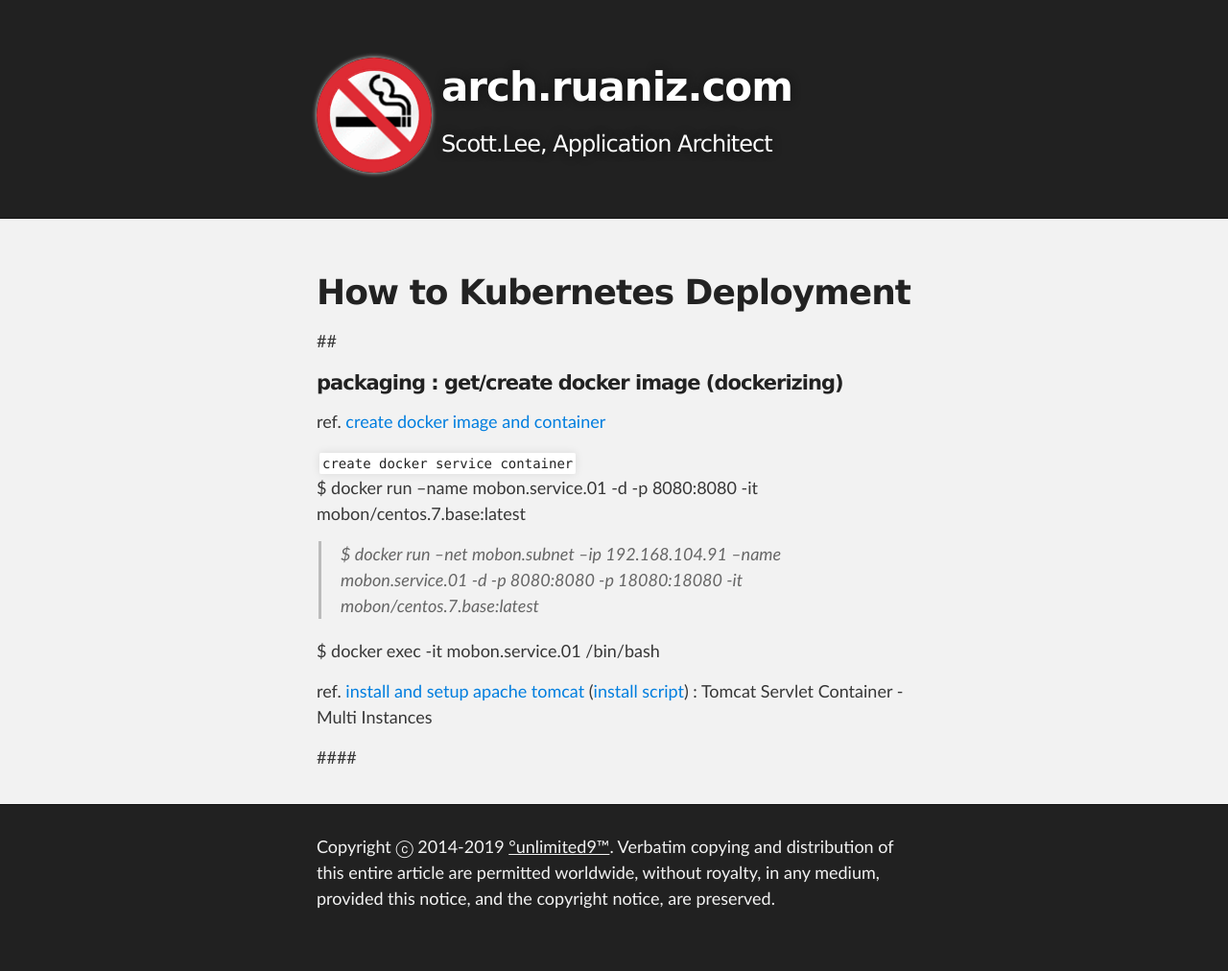
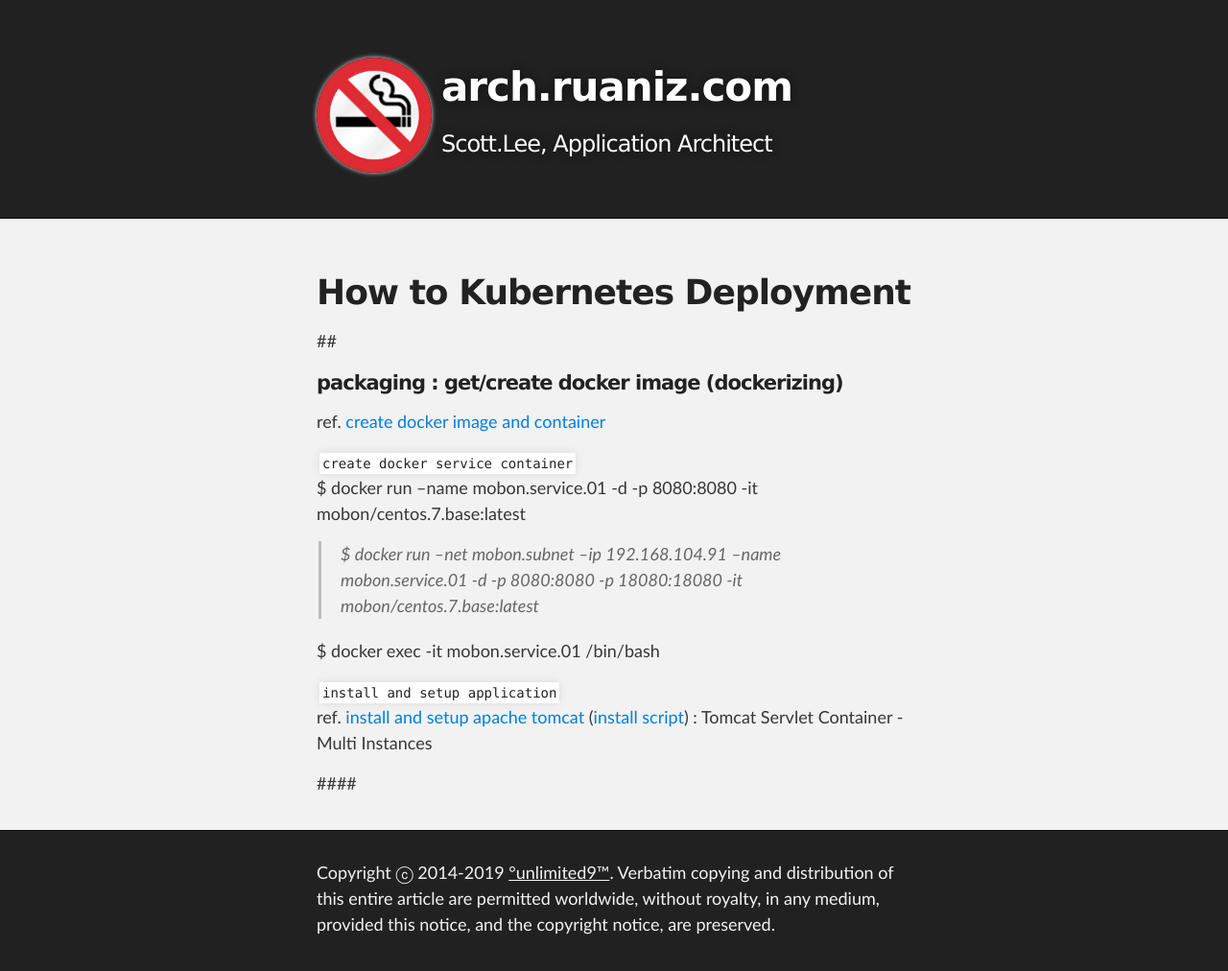
Before and after one commit to unlimited9/unlimited9.github.com, a Jekyll site: the page built from reference.notes/TA/cloud/kubernetes/how.to.deployment.md, in a window 1280 px wide. Shown: the whole page at 96% size. Built offline with Jekyll 4.4.1, drawn with Linux system fonts in a browser that asks for light colours; our own code applies the rules of GitHub Pages for plain Markdown files; before the commit the page ends 985 px from its top, so only the background shows below that.

Commit message:
Update how.to.deployment.md

```diff
--- a/reference.notes/TA/cloud/kubernetes/how.to.deployment.md
+++ b/reference.notes/TA/cloud/kubernetes/how.to.deployment.md
@@ -11,6 +11,7 @@ $ docker run --name mobon.service.01 -d -p 8080:8080 -it mobon/centos.7.base:lat
 
 $ docker exec -it mobon.service.01 /bin/bash
 
+`install and setup application`
 ref. [install and setup apache tomcat](/reference.notes/TA/apache.tomcat/install.n.setup) ([install script](/reference.notesTA/apache.tomcat/install.n.setup.script.md)) : Tomcat Servlet Container - Multi Instances
 
 
```
